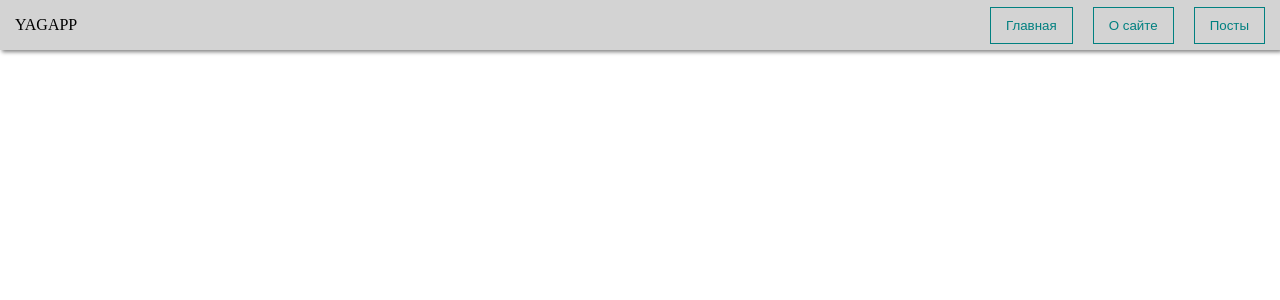
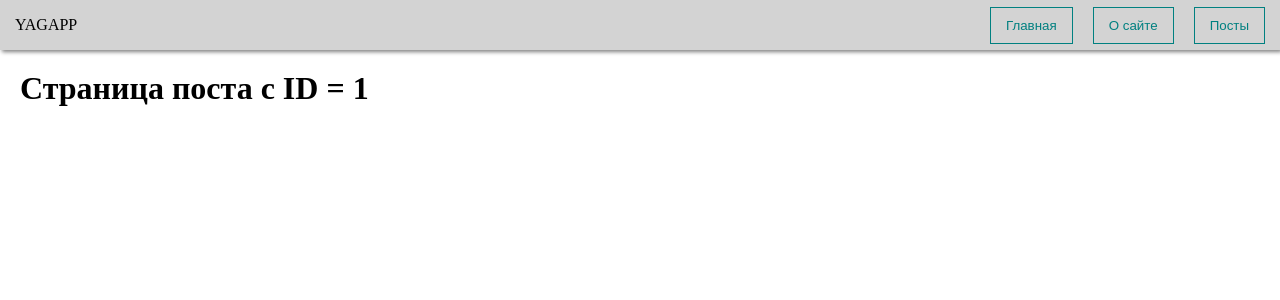
Before and after one commit to Gapotchenko-Yakov/vue3-course, a Vue app: page /posts/1 in a window 1280 px wide. Shown: the top 300 px of the page. Built offline with nearby package versions, Linux system fonts and the light colour scheme.

Commit message:
feat(post): use dynamic navigation for PostDetailsPage

```diff
--- a/src/components/PostItem.vue
+++ b/src/components/PostItem.vue
@@ -6,6 +6,11 @@
             <div><strong>Описание:</strong> {{ post.body }}</div>
         </div>
         <div class="post__btns">
+            <my-button
+                @click="$router.push(`/posts/${post.id}`)"
+            >
+                Открыть
+            </my-button>
             <my-button
                 @click="$emit('remove', post)"
             >
@@ -33,4 +38,7 @@
         align-items: center;
         justify-content: space-between;
     }
+    .post_btns {
+        display: flex;
+    }
 </style>
--- /dev/null
+++ b/src/pages/PostDetailsPage.vue
@@ -0,0 +1,13 @@
+<template>
+    <div>
+        <h1>Страница поста с ID = {{ $route.params.id }} </h1>
+    </div>
+</template>
+<script>
+export default {
+
+}
+</script>
+<style scoped>
+
+</style>
--- a/src/router/router.js
+++ b/src/router/router.js
@@ -1,5 +1,6 @@
 import AboutPage from "@/pages/AboutPage.vue";
 import MainPage from "@/pages/MainPage.vue";
+import PostDetailsPage from "@/pages/PostDetailsPage.vue";
 import PostPage from "@/pages/PostPage.vue";
 import { createRouter, createWebHistory } from "vue-router";
 
@@ -15,6 +16,10 @@
     {
         path: '/posts',
         component: PostPage,
+    },
+    {
+        path: '/posts/:id',
+        component: PostDetailsPage,
     }
 ];
 
```
